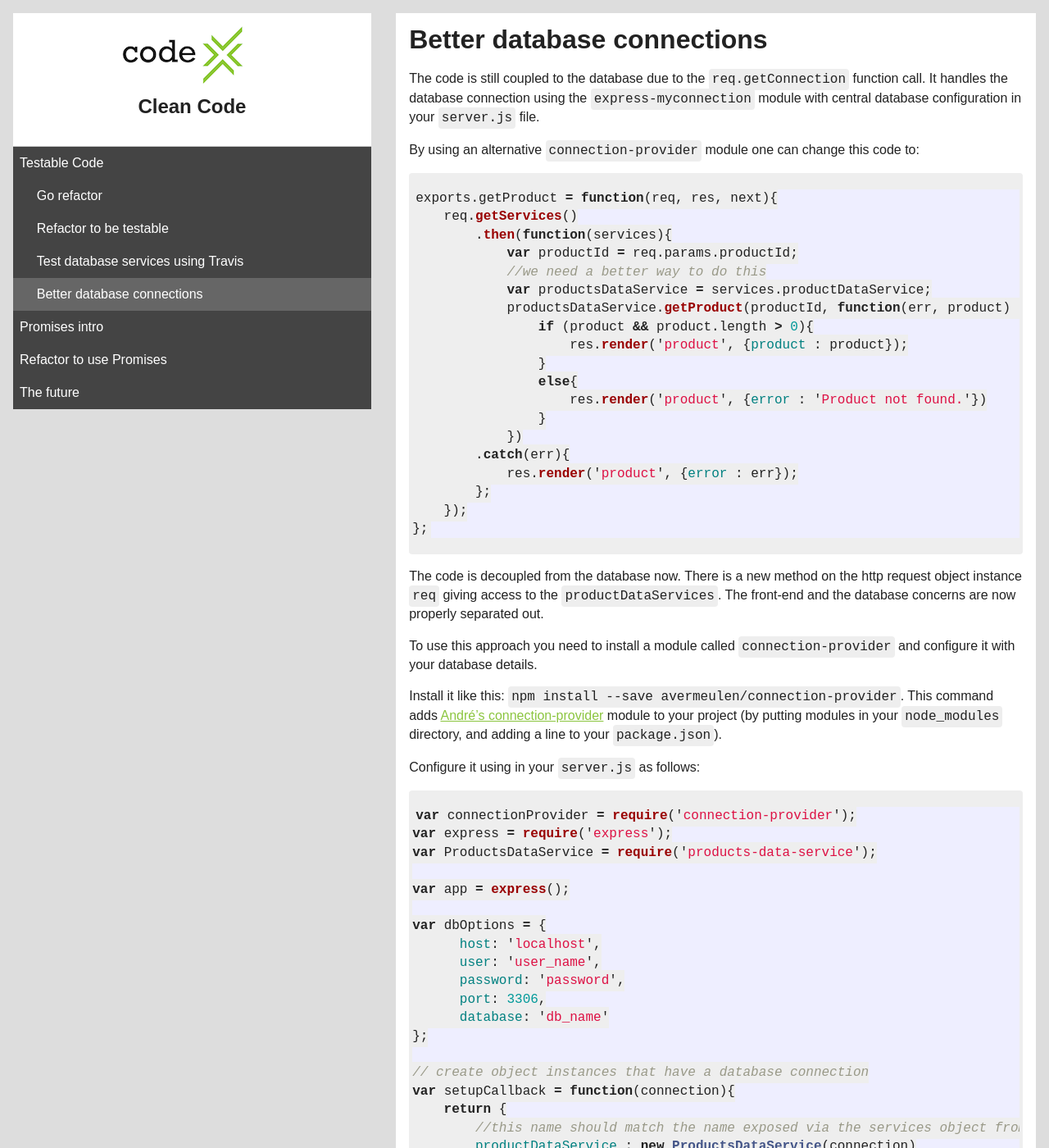
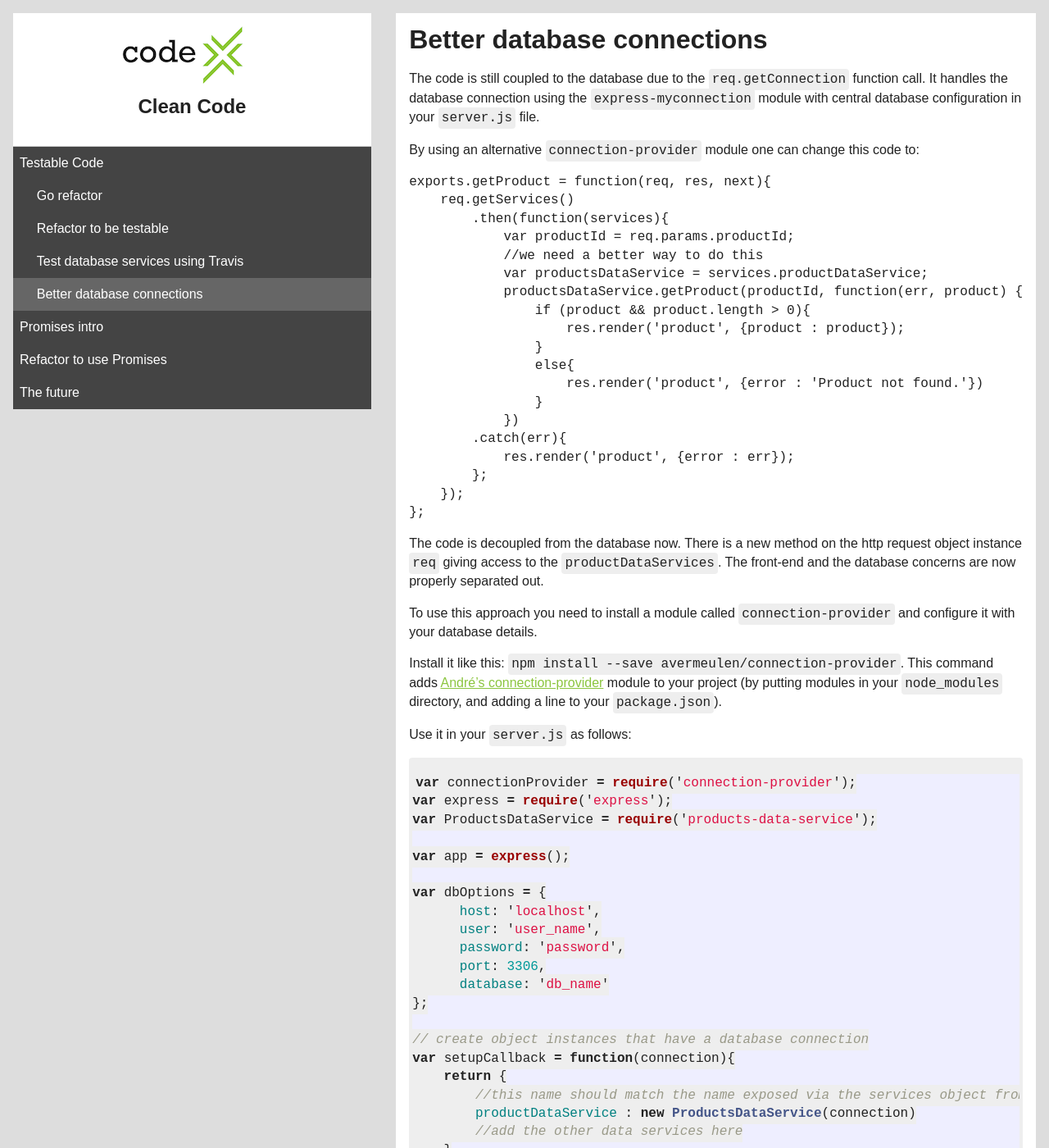
Before and after one commit to codex-academy/CleanYourCode, a Jekyll site: the page built from steps/better_database_connections.md, in a window 1280 px wide and 1400 px high. Shown: the whole window at 82% size. Built offline with Jekyll 4.4.1, drawn with Linux system fonts in a browser that asks for light colours.

Commit message:
Update better_database_connections.md

````diff
--- a/steps/better_database_connections.md
+++ b/steps/better_database_connections.md
@@ -7,7 +7,7 @@ The code is still coupled to the database due to the `req.getConnection` functio
 
 By using an alternative `connection-provider` module one can change this code to:
 
-```javascript
+```javascriptconf
 exports.getProduct = function(req, res, next){
     req.getServices()
         .then(function(services){
@@ -35,7 +35,7 @@ To use this approach you need to install a module called `connection-provider` a
 
 Install it like this: `npm install --save avermeulen/connection-provider`. This command adds [André's connection-provider](https://github.com/avermeulen/connection-provider) module to your project (by putting modules in your `node_modules` directory, and adding a line to your `package.json`).
 
-Configure it using in your `server.js` as follows:
+Use it in your `server.js` as follows:
 
 ```javascript
 var connectionProvider = require('connection-provider');
````
